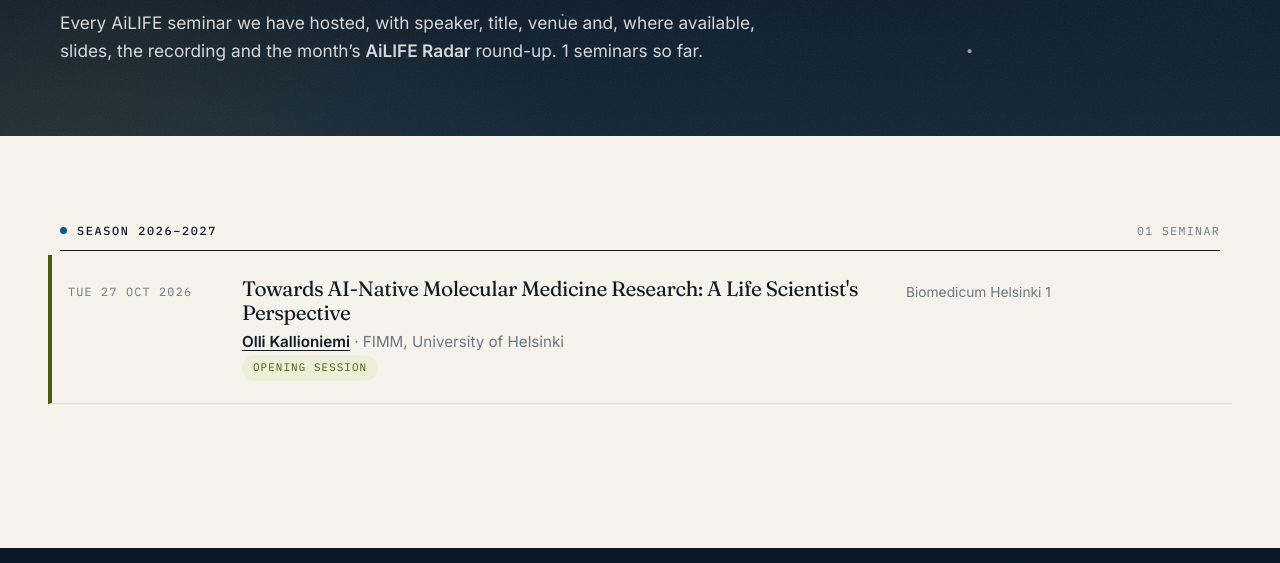
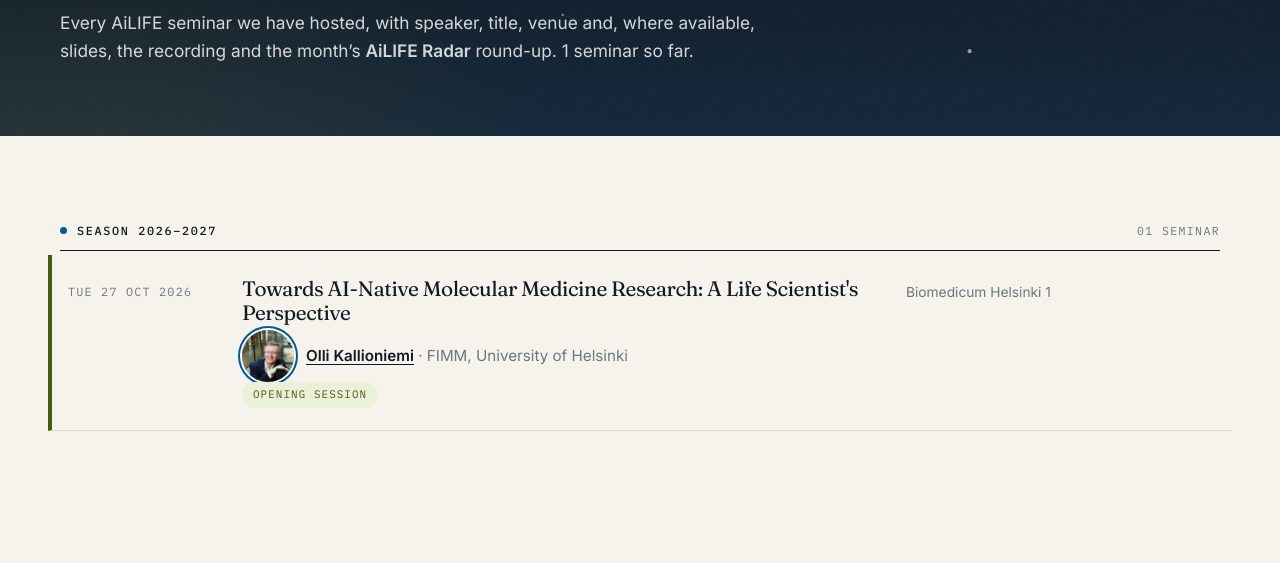
Before and after one commit to ailife-helsinki/ailife-helsinki.github.io, a plain HTML site: page past.html in a window 1280 px wide. Shown: the part 237-800 px from the top of the page. Drawn offline with Linux system fonts and the light colour scheme.

Commit message:
Laura Ruotsalainen 15 Dec talk at Biocenter 3; speaker photos in the archive; singular seminar count
Co-Authored-By: Claude Opus 5.5 <noreply@anthropic.com>

```diff
--- a/assets/css/style.css
+++ b/assets/css/style.css
@@ -730,3 +730,8 @@ body { background: var(--paper-warm); }
 /* Programme: topic tags sit right after the talk title */
 .title-tags { display: inline-flex; gap: 6px; margin-left: 10px; vertical-align: .3em; }
 .title-tags .tag { font-size: .62rem; padding: 3px 10px; white-space: nowrap; }
+
+/* Past seminars: speaker portrait next to the name */
+.arc-speaker { display: flex; flex-direction: column; gap: 8px; }
+.arc-person { display: flex; align-items: center; gap: 12px; }
+.arc-photo { width: 52px; height: 52px; flex: none; border-radius: 50%; object-fit: cover; box-shadow: 0 0 0 2px var(--white), 0 0 0 4px var(--uh-blue); }
--- a/assets/data/seminars.js
+++ b/assets/data/seminars.js
@@ -17,7 +17,7 @@
 //   radar       who gave the 10-15 min "AiLIFE Radar" opener, optional
 //   radarItems  the Radar round-up, shown on past.html once filled in, optional:
 //               [{ title: "ESM3 released", url: "https://...", note: "one-line why it matters" }, ...]
-//   venue       key in AILIFE.venues: "biomedicum" (BM1 seminar rooms 1-2), "biomedicum3" (BM1 seminar room 3), "viikki", "online", "tba" (not yet confirmed)
+//   venue       key in AILIFE.venues: "biomedicum" (BM1 seminar rooms 1-2), "biomedicum3" (BM1 seminar room 3), "biocenter3" (Biocenter 3, Viikki), "viikki", "online", "tba" (not yet confirmed)
 //   notice      short highlighted message, optional (e.g. "Room changed to Hall 2")
 //   registration  sign-up form URL, optional (shows a "Register" button when set)
 //   zoom        URL string, optional (leave "" until announced)
@@ -54,6 +54,13 @@ AILIFE.venues = {
     address: "Haartmaninkatu 8, 00290 Helsinki",
     campus: "Meilahti campus",
     mapUrl: "https://maps.google.com/?q=Biomedicum+Helsinki+1,+Haartmaninkatu+8,+00290+Helsinki",
+  },
+  biocenter3: {
+    name: "Biocenter 3",
+    room: "Seminar rooms 3401 & 3402",
+    address: "Viikinkaari 1, 00790 Helsinki",
+    campus: "Viikki campus",
+    mapUrl: "https://maps.google.com/?q=Biocenter+3,+Viikinkaari+1,+00790+Helsinki",
   },
   viikki: {
     name: "Viikki campus",
@@ -120,7 +127,25 @@ AILIFE.seminars = [
     slides: "",
     tags: [],
   },
-  { id: "2026-12-22", date: "2026-12-22", start: "13:00", end: "14:00", status: "tentative", speakers: [], title: "TBA", venue: "tba", tags: [] },
+  {
+    id: "2026-12-15",
+    date: "2026-12-15",
+    start: "14:00",
+    end: "15:00",
+    status: "confirmed",
+    speakers: [
+      { name: "Laura Ruotsalainen", affiliation: "Department of Computer Science, University of Helsinki", url: "https://researchportal.helsinki.fi/fi/persons/laura-ruotsalainen/", photo: "assets/img/people/laura-ruotsalainen.jpg" },
+    ],
+    title: "TBA",
+    abstract: "",
+    bio: "",
+    venue: "biocenter3",
+    registration: "",
+    zoom: "",
+    recording: "",
+    slides: "",
+    tags: [],
+  },
   { id: "2027-01-26", date: "2027-01-26", start: "13:00", end: "14:00", status: "tentative", speakers: [], title: "TBA", venue: "tba", tags: [] },
   { id: "2027-02-23", date: "2027-02-23", start: "13:00", end: "14:00", status: "tentative", speakers: [], title: "TBA", venue: "tba", tags: [] },
   { id: "2027-03-23", date: "2027-03-23", start: "13:00", end: "14:00", status: "tentative", speakers: [], title: "TBA", venue: "tba", tags: [] },
--- a/assets/js/main.js
+++ b/assets/js/main.js
@@ -223,7 +223,7 @@
   // Archive row: a hairline-ruled "publication table" entry.
   function pastRow(s) {
     const v = venueOf(s);
-    const who = s.speakers && s.speakers.length ? s.speakers.map(x => `${x.url ? `<a href="${esc(x.url)}" target="_blank" rel="noopener">${esc(x.name)}</a>` : esc(x.name)}${x.affiliation ? ` <span class="arc-aff">· ${esc(x.affiliation)}</span>` : ""}`).join("<br>") : "Speaker TBA";
+    const who = s.speakers && s.speakers.length ? s.speakers.map(x => `<span class="arc-person">${x.photo ? `<img class="arc-photo" src="${esc(x.photo)}" alt="" loading="lazy">` : ""}<span>${x.url ? `<a href="${esc(x.url)}" target="_blank" rel="noopener">${esc(x.name)}</a>` : esc(x.name)}${x.affiliation ? ` <span class="arc-aff">· ${esc(x.affiliation)}</span>` : ""}</span></span>`).join("") : "Speaker TBA";
     const links = [];
     if (s.recording) links.push(`<a href="${esc(s.recording)}" target="_blank" rel="noopener">Recording ›</a>`);
     if (s.slides) links.push(`<a href="${esc(s.slides)}" target="_blank" rel="noopener">Slides ›</a>`);
@@ -279,6 +279,7 @@
 
   // --- Stats (any page) ----------------------------------------------------
   document.querySelectorAll('[data-ailife="count-past"]').forEach(el => el.textContent = past.length);
+  document.querySelectorAll('[data-ailife="count-past-label"]').forEach(el => el.textContent = past.length + (past.length === 1 ? " seminar" : " seminars"));
   document.querySelectorAll('[data-ailife="count-upcoming"]').forEach(el => el.textContent = upcoming.length);
   document.querySelectorAll('[data-ailife="next-date"]').forEach(el => el.textContent = next ? longDate(next) : "TBA");
   document.querySelectorAll('[data-ailife="zoom-link"]').forEach(el => {
--- a/past.html
+++ b/past.html
@@ -44,7 +44,7 @@
       <div class="wrap">
         <p class="kicker">Archive</p>
         <h1>Past seminars</h1>
-        <p class="lead-narrow">Every AiLIFE seminar we have hosted, with speaker, title, venue and, where available, slides, the recording and the month’s <strong>AiLIFE Radar</strong> round-up. <span data-ailife="count-past"></span> seminars so far.</p>
+        <p class="lead-narrow">Every AiLIFE seminar we have hosted, with speaker, title, venue and, where available, slides, the recording and the month’s <strong>AiLIFE Radar</strong> round-up. <span data-ailife="count-past-label"></span> so far.</p>
       </div>
     </section>
     <section class="section">
```
Also changed, not shown: assets/img/people/laura-ruotsalainen.jpg (added), 1 other file.
